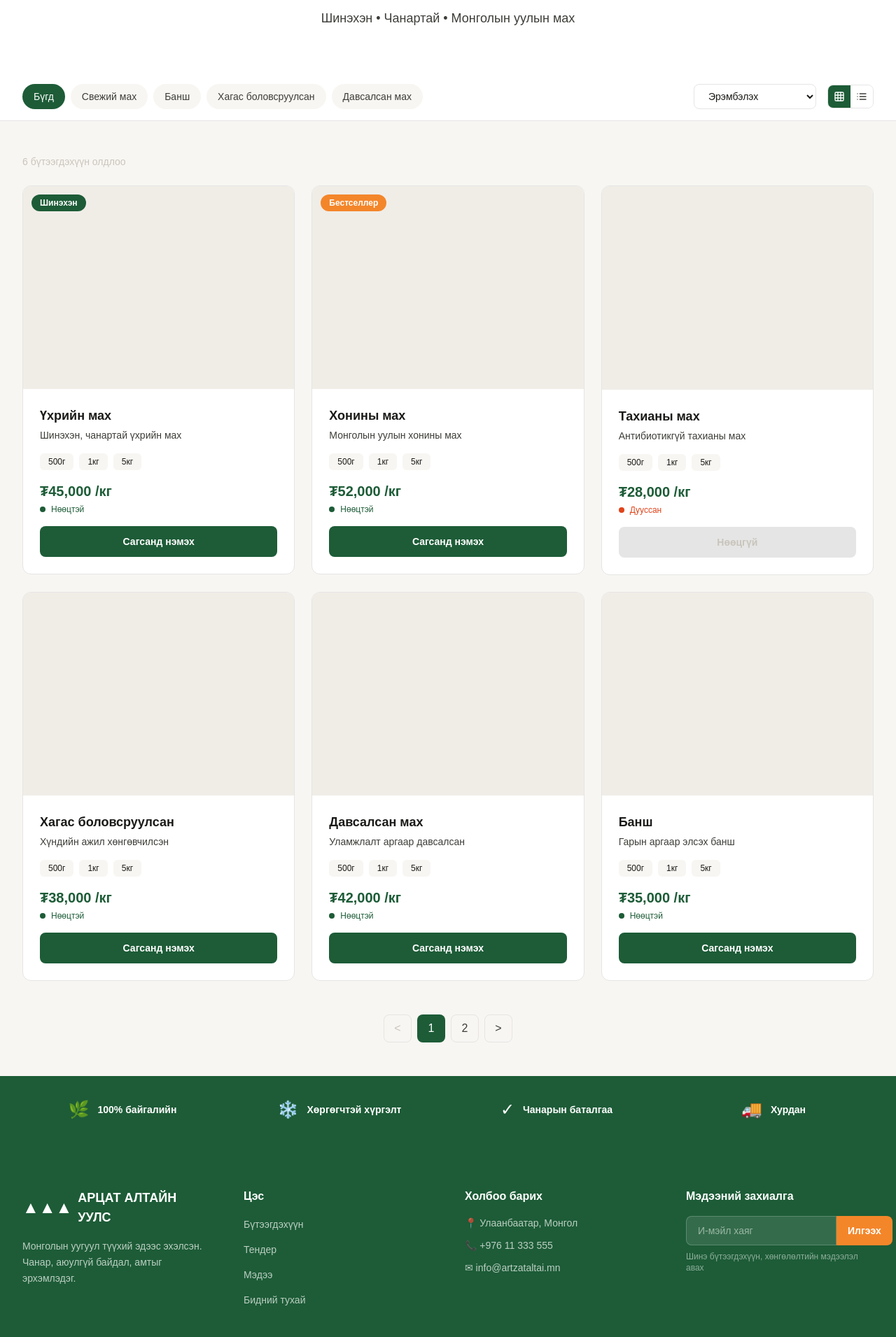
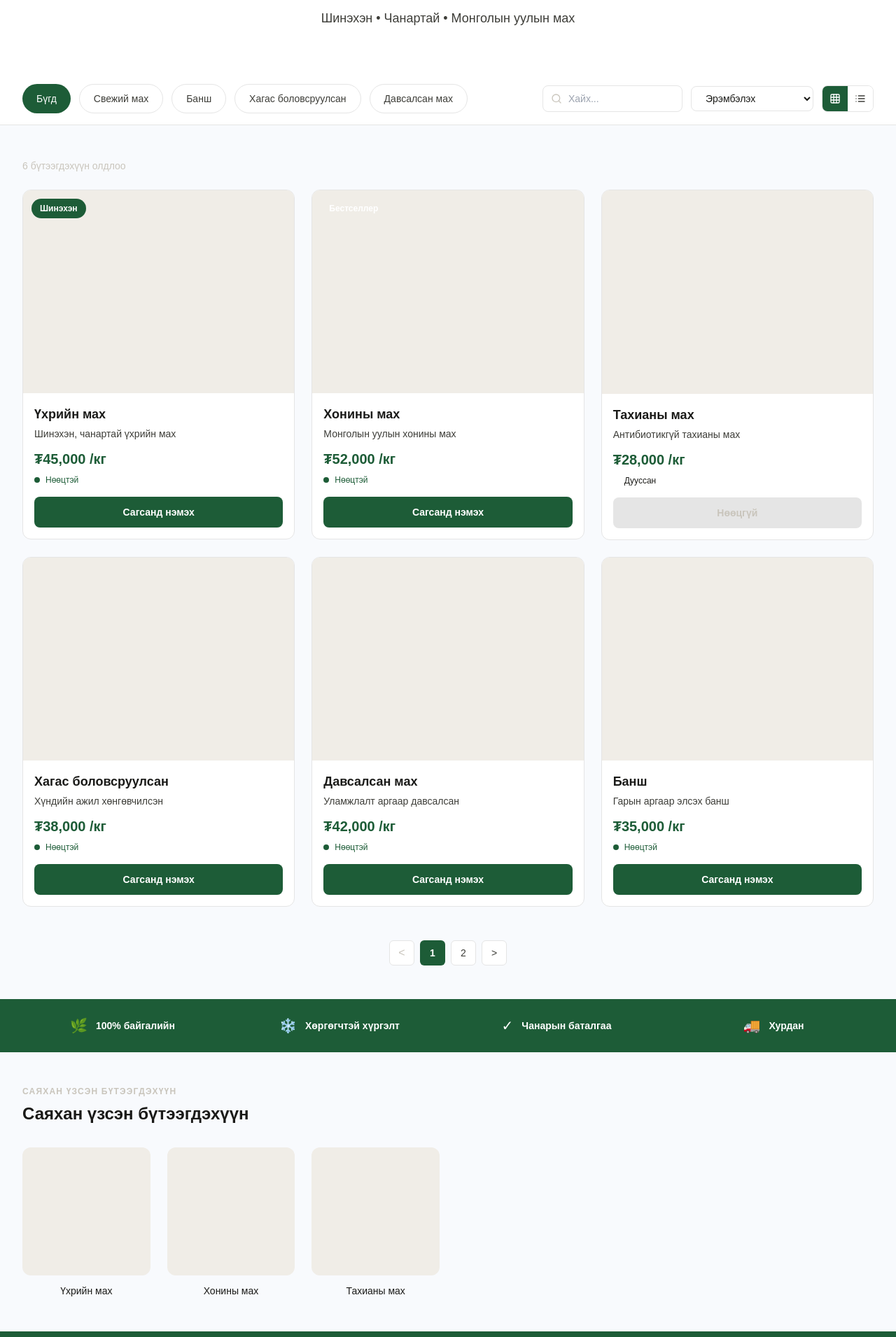
Before and after one commit to penkhjargall-maker/artzat-altai, a Next.js app: page /en/products in a window 1280 px wide. Shown: the part 189-2100 px from the top of the page at 70% size. Built offline with nearby package versions, Linux system fonts and the light colour scheme.

Commit message:
Fix: Update products page to match Pencil design - add search, recently viewed, fix card layout

```diff
--- a/src/app/[locale]/products/page.tsx
+++ b/src/app/[locale]/products/page.tsx
@@ -1,8 +1,7 @@
 "use client";
 
 import { useState } from "react";
-import Link from "next/link";
-import { ShoppingCart, Grid, List, Search } from "lucide-react";
+import { Search, Grid, List } from "lucide-react";
 import { FadeIn } from "@/components/motion/FadeIn";
 import { getProducts } from "@/lib/mock";
 
@@ -11,14 +10,18 @@ const categories = ["Бүгд", "Свежий мах", "Банш", "Хагас
 export default function ProductsPage({ params: { locale } }: { params: { locale: string } }) {
   const [activeCategory, setActiveCategory] = useState("Бүгд");
   const [viewMode, setViewMode] = useState<"grid" | "list">("grid");
+  const [searchQuery, setSearchQuery] = useState("");
   const products = getProducts();
 
-  const filteredProducts = activeCategory === "Бүгд"
-    ? products
-    : products.filter((p) => p.category === activeCategory);
+  const filteredProducts = products.filter((p) => {
+    const matchesCategory = activeCategory === "Бүгд" || p.category === activeCategory;
+    const matchesSearch = p.name.toLowerCase().includes(searchQuery.toLowerCase()) ||
+                         p.description.toLowerCase().includes(searchQuery.toLowerCase());
+    return matchesCategory && matchesSearch;
+  });
 
   return (
-    <div className="min-h-screen bg-neutral-offwhite">
+    <div className="min-h-screen bg-[#F8FAFD]">
       {/* Hero */}
       <section className="bg-white py-16">
         <div className="max-w-site mx-auto px-4 sm:px-6 lg:px-8 text-center">
@@ -38,15 +41,15 @@ export default function ProductsPage({ params: { locale } }: { params: { locale:
         <div className="max-w-site mx-auto px-4 sm:px-6 lg:px-8">
           <div className="flex flex-col lg:flex-row lg:items-center lg:justify-between gap-4">
             {/* Categories */}
-            <div className="flex flex-wrap gap-2">
+            <div className="flex flex-wrap gap-3">
               {categories.map((cat) => (
                 <button
                   key={cat}
                   onClick={() => setActiveCategory(cat)}
-                  className={`px-4 py-2 rounded-full text-sm font-body font-medium transition-colors ${
+                  className={`px-5 py-2.5 rounded-full text-sm font-body font-medium transition-all ${
                     activeCategory === cat
                       ? "bg-brand-green text-white"
-                      : "bg-neutral-offwhite text-neutral-charcoal hover:bg-neutral-parchment"
+                      : "bg-white text-neutral-charcoal border border-neutral-200 hover:border-neutral-300"
                   }`}
                 >
                   {cat}
@@ -54,9 +57,20 @@ export default function ProductsPage({ params: { locale } }: { params: { locale:
               ))}
             </div>
 
-            {/* Sort & View Toggle */}
-            <div className="flex items-center gap-4">
-              <select className="px-4 py-2 rounded-lg border border-neutral-200 text-sm bg-white">
+            {/* Search & Sort & View Toggle */}
+            <div className="flex items-center gap-3">
+              <div className="relative">
+                <Search className="absolute left-3 top-1/2 -translate-y-1/2 w-4 h-4 text-neutral-stone" />
+                <input
+                  type="text"
+                  placeholder="Хайх..."
+                  value={searchQuery}
+                  onChange={(e) => setSearchQuery(e.target.value)}
+                  className="pl-9 pr-4 py-2 w-[200px] rounded-lg border border-neutral-200 text-sm focus:outline-none focus:ring-2 focus:ring-brand-green/20"
+                />
+              </div>
+
+              <select className="px-4 py-2 rounded-lg border border-neutral-200 text-sm bg-white focus:outline-none focus:ring-2 focus:ring-brand-green/20">
                 <option>Эрэмбэлэх</option>
                 <option>Үнэ: Бага - Их</option>
                 <option>Үнэ: Их - Бага</option>
@@ -66,13 +80,13 @@ export default function ProductsPage({ params: { locale } }: { params: { locale:
               <div className="flex border border-neutral-200 rounded-lg overflow-hidden">
                 <button
                   onClick={() => setViewMode("grid")}
-                  className={`p-2 ${viewMode === "grid" ? "bg-brand-green text-white" : "bg-white text-neutral-charcoal"}`}
+                  className={`p-2.5 ${viewMode === "grid" ? "bg-brand-green text-white" : "bg-white text-neutral-charcoal hover:bg-neutral-50"}`}
                 >
                   <Grid className="w-4 h-4" />
                 </button>
                 <button
                   onClick={() => setViewMode("list")}
-                  className={`p-2 ${viewMode === "list" ? "bg-brand-green text-white" : "bg-white text-neutral-charcoal"}`}
+                  className={`p-2.5 ${viewMode === "list" ? "bg-brand-green text-white" : "bg-white text-neutral-charcoal hover:bg-neutral-50"}`}
                 >
                   <List className="w-4 h-4" />
                 </button>
@@ -96,53 +110,43 @@ export default function ProductsPage({ params: { locale } }: { params: { locale:
           }`}>
             {filteredProducts.map((product, i) => (
               <FadeIn key={product._id} direction="up" delay={i * 0.05}>
-                <div className={`group bg-white rounded-xl border border-neutral-200 overflow-hidden hover:shadow-lg transition-all hover:-translate-y-1 ${
+                <div className={`group bg-white rounded-xl border border-neutral-200 overflow-hidden hover:shadow-lg transition-shadow ${
                   viewMode === "list" ? "flex" : ""
                 }`}>
-                  <div className={`bg-neutral-parchment relative overflow-hidden ${
+                  {/* Image Area */}
+                  <div className={`bg-[#F0EDE7] relative overflow-hidden ${
                     viewMode === "list" ? "w-48 h-48 flex-shrink-0" : "aspect-[4/3]"
                   }`}>
                     {product.badge && (
-                      <span className={`absolute top-3 left-3 px-3 py-1 rounded-full text-xs font-body font-semibold text-white ${
-                        product.badge === "Бестселлер" ? "bg-brand-orange" : "bg-brand-green"
+                      <span className={`absolute top-3 left-3 px-3 py-1.5 rounded-full text-xs font-body font-semibold text-white ${
+                        product.badge === "Бестселлер" ? "bg-altai-orange" : "bg-brand-green"
                       }`}>
                         {product.badge}
                       </span>
                     )}
                   </div>
-                  <div className="p-6 flex-1">
+
+                  {/* Content */}
+                  <div className="p-4 flex-1 flex flex-col">
                     <h3 className="text-lg font-display font-bold text-neutral-deep">{product.name}</h3>
                     <p className="text-sm text-neutral-charcoal mt-1">{product.description}</p>
 
-                    {/* Weight Selector */}
-                    <div className="flex gap-2 mt-4">
-                      {["500г", "1кг", "5кг"].map((w) => (
-                        <button
-                          key={w}
-                          className="px-3 py-1 rounded-md bg-neutral-offwhite text-xs font-body hover:bg-brand-green hover:text-white transition-colors"
-                        >
-                          {w}
-                        </button>
-                      ))}
+                    <div className="mt-3">
+                      <p className="text-xl font-display font-bold text-brand-green">
+                        ₮{product.price.toLocaleString()} /{product.unit}
+                      </p>
                     </div>
 
-                    <div className="flex items-center justify-between mt-4">
-                      <div>
-                        <p className="text-xl font-display font-bold text-brand-green">
-                          ₮{product.price.toLocaleString()} /{product.unit}
-                        </p>
-                        <div className="flex items-center gap-2 mt-1">
-                          <span className={`w-2 h-2 rounded-full ${product.inStock ? "bg-brand-green" : "bg-brand-red"}`} />
-                          <span className={`text-xs ${product.inStock ? "text-brand-green" : "text-brand-red"}`}>
-                            {product.inStock ? "Нөөцтэй" : "Дууссан"}
-                          </span>
-                        </div>
-                      </div>
+                    <div className="flex items-center gap-2 mt-2">
+                      <span className={`w-2 h-2 rounded-full ${product.inStock ? "bg-brand-green" : "bg-summit-red"}`} />
+                      <span className={`text-xs ${product.inStock ? "text-brand-green" : "text-summit-red"}`}>
+                        {product.inStock ? "Нөөцтэй" : "Дууссан"}
+                      </span>
                     </div>
 
                     <button
                       disabled={!product.inStock}
-                      className={`w-full mt-4 py-3 rounded-lg font-body font-semibold text-sm transition-colors ${
+                      className={`w-full mt-4 h-11 rounded-lg font-body font-semibold text-sm transition-colors ${
                         product.inStock
                           ? "bg-brand-green text-white hover:bg-brand-green/90"
                           : "bg-neutral-200 text-neutral-stone cursor-not-allowed"
@@ -158,18 +162,26 @@ export default function ProductsPage({ params: { locale } }: { params: { locale:
 
           {/* Pagination */}
           <div className="flex items-center justify-center gap-2 mt-12">
-            <button className="w-10 h-10 rounded-lg border border-neutral-200 flex items-center justify-center text-neutral-stone hover:bg-neutral-offwhite">{'<'}</button>
-            <button className="w-10 h-10 rounded-lg bg-brand-green text-white flex items-center justify-center">1</button>
-            <button className="w-10 h-10 rounded-lg border border-neutral-200 flex items-center justify-center text-neutral-charcoal hover:bg-neutral-offwhite">2</button>
-            <button className="w-10 h-10 rounded-lg border border-neutral-200 flex items-center justify-center text-neutral-charcoal hover:bg-neutral-offwhite">{'>'}</button>
+            <button className="w-9 h-9 rounded-md border border-neutral-200 flex items-center justify-center text-neutral-stone hover:bg-neutral-50 bg-white">
+              {'<'}
+            </button>
+            <button className="w-9 h-9 rounded-md bg-brand-green text-white flex items-center justify-center font-body font-semibold text-sm">
+              1
+            </button>
+            <button className="w-9 h-9 rounded-md border border-neutral-200 flex items-center justify-center text-neutral-charcoal hover:bg-neutral-50 bg-white font-body text-sm">
+              2
+            </button>
+            <button className="w-9 h-9 rounded-md border border-neutral-200 flex items-center justify-center text-neutral-charcoal hover:bg-neutral-50 bg-white font-body text-sm">
+              {'>'}
+            </button>
           </div>
         </div>
       </section>
 
       {/* Trust Bar */}
-      <section className="bg-brand-green py-8">
+      <section className="bg-brand-green py-6">
         <div className="max-w-site mx-auto px-4 sm:px-6 lg:px-8">
-          <div className="grid grid-cols-2 lg:grid-cols-4 gap-6 text-center">
+          <div className="grid grid-cols-2 lg:grid-cols-4 gap-6">
             {[
               { icon: "🌿", text: "100% байгалийн" },
               { icon: "❄️", text: "Хөргөгчтэй хүргэлт" },
@@ -177,9 +189,36 @@ export default function ProductsPage({ params: { locale } }: { params: { locale:
               { icon: "🚚", text: "Хурдан" },
             ].map((item) => (
               <div key={item.text} className="flex items-center justify-center gap-3 text-white">
-                <span className="text-2xl">{item.icon}</span>
+                <span className="text-xl">{item.icon}</span>
                 <span className="text-sm font-body font-semibold">{item.text}</span>
               </div>
+            ))}
+          </div>
+        </div>
+      </section>
+
+      {/* Recently Viewed */}
+      <section className="py-12">
+        <div className="max-w-site mx-auto px-4 sm:px-6 lg:px-8">
+          <FadeIn direction="up">
+            <p className="text-xs font-body font-semibold text-neutral-stone uppercase tracking-widest mb-2">
+              САЯХАН ҮЗСЭН БҮТЭЭГДЭХҮҮН
+            </p>
+            <h2 className="text-2xl font-display font-bold text-neutral-deep mb-8">
+              Саяхан үзсэн бүтээгдэхүүн
+            </h2>
+          </FadeIn>
+
+          <div className="grid grid-cols-2 sm:grid-cols-3 lg:grid-cols-6 gap-6">
+            {products.slice(0, 3).map((product, i) => (
+              <FadeIn key={product._id} direction="up" delay={i * 0.1}>
+                <div className="group cursor-pointer">
+                  <div className="bg-[#F0EDE7] rounded-xl aspect-square mb-3" />
+                  <p className="text-sm font-body font-medium text-neutral-deep text-center">
+                    {product.name}
+                  </p>
+                </div>
+              </FadeIn>
             ))}
           </div>
         </div>
```
